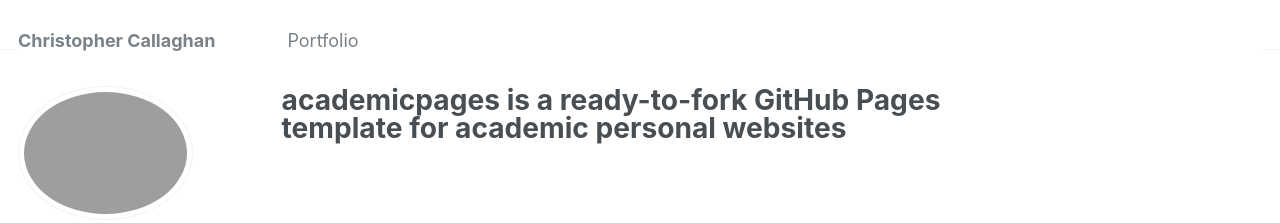
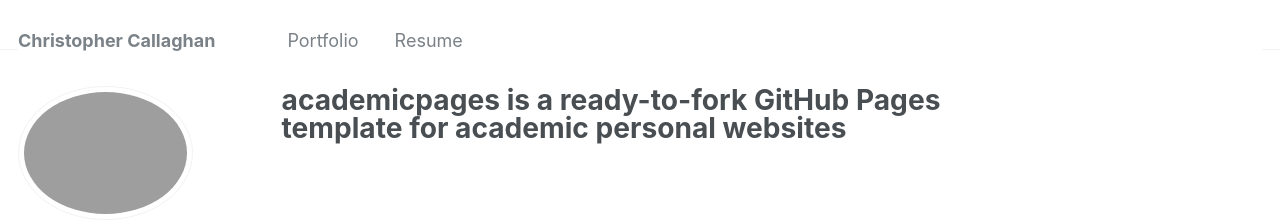
Before and after one commit to CallaghanC03/CallaghanC03.github.io, a Jekyll site: the page built from _pages/about.md, in a window 1280 px wide. Shown: the top 223 px of the page. Built offline with Jekyll 4.4.1, drawn with Linux system fonts in a browser that asks for light colours.

Commit message:
Update navigation.yml

```diff
--- a/_data/navigation.yml
+++ b/_data/navigation.yml
@@ -3,3 +3,6 @@
 
   - title: "Portfolio"
     url: /portfolio/
+
+  - title: "Resume"
+    url: /cv/
```
